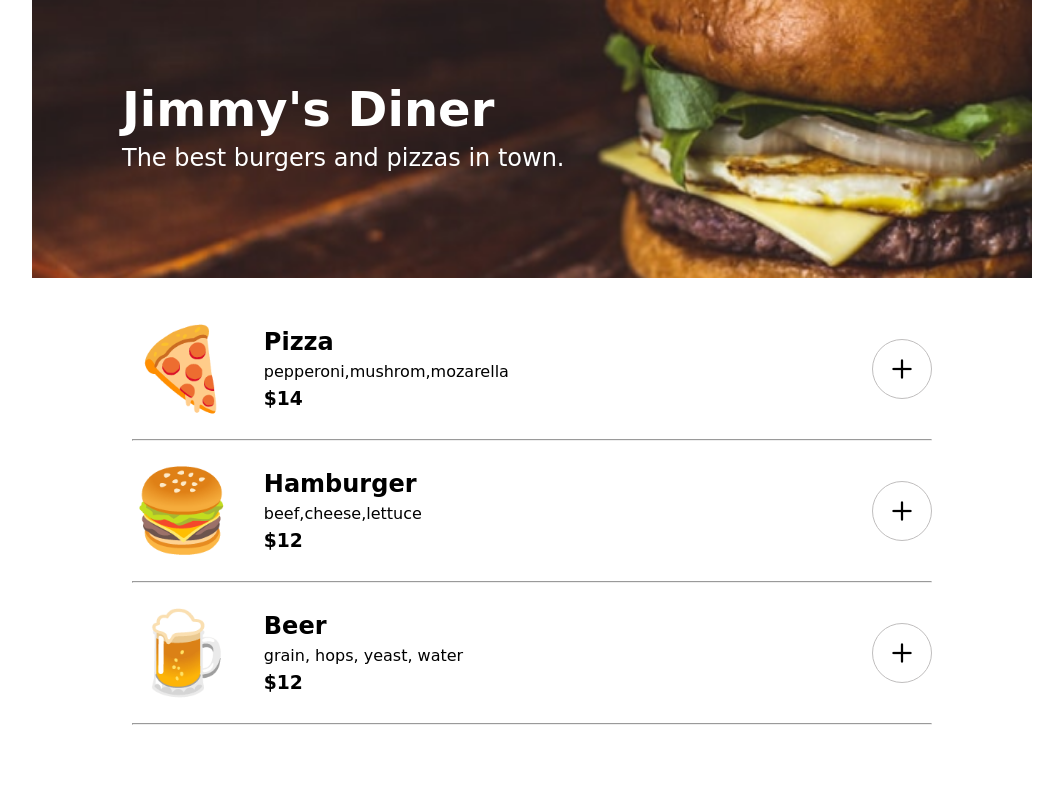
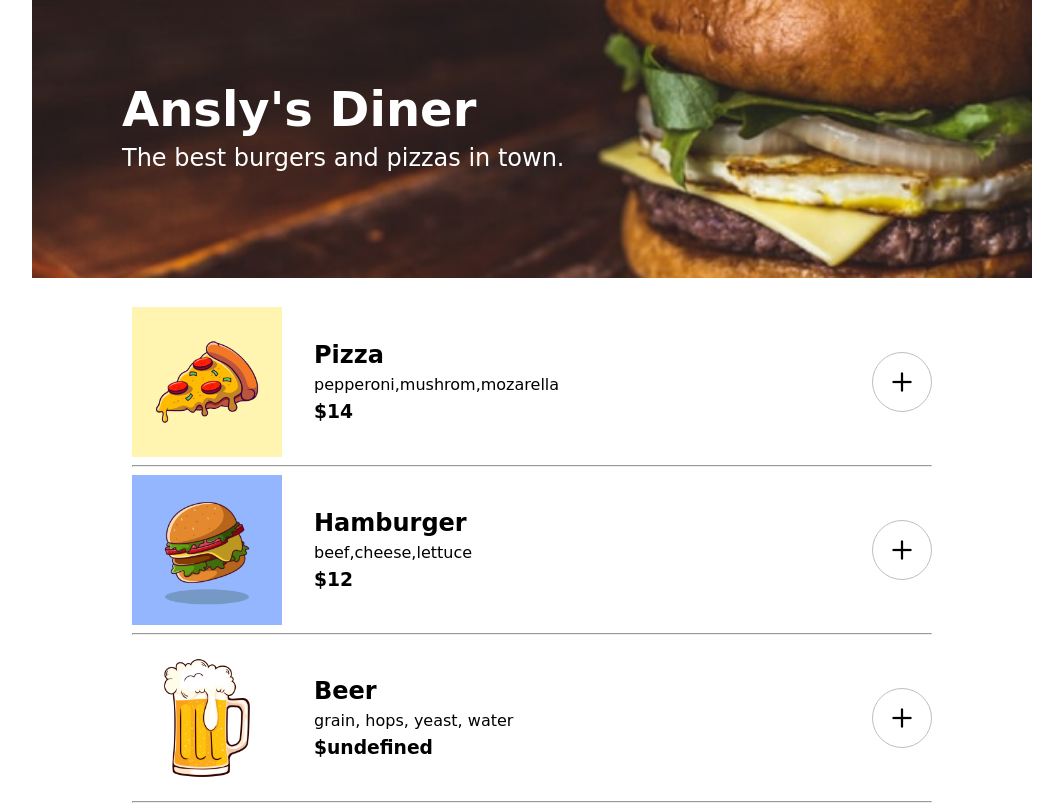
Before and after one commit to Ansly21/RestaurantOrderApp, a website built with Vite: page index.html in a window 1280 px wide. Shown: the whole page, without its empty margins (108-1171 px from the left). Built offline with nearby package versions, Linux system fonts and the light colour scheme; a web font is replaced by a local one.

Commit message:
Changed emoji into picture

```diff
--- a/data.js
+++ b/data.js
@@ -3,21 +3,23 @@ export const menuArray = [
         name: "Pizza",
         ingredients: ["pepperoni", "mushrom", "mozarella"],
         price: 14,
-        emoji: "🍕",
+        img: "images/pizza.jpg",
+        alt: "Pizza from vecteezy.com",
         id: 0
     },
     {
         name: "Hamburger",
         ingredients: ["beef", "cheese", "lettuce"],
         price: 12,
-        emoji: "🍔",
+        img: "images/burger.jpg",
+        alt: "Burger from vecteezy.com",
         id: 1
     },
         {
         name: "Beer",
         ingredients: ["grain, hops, yeast, water"],
-        price: 12,
-        emoji: "🍺",
+        img: "images/beer.jpg",
+        alt: "Beer from vecteezy.com",
         id: 2
     }
 ]
--- a/index.html
+++ b/index.html
@@ -17,9 +17,9 @@
 <body>
     <div class="container">
     <header>
-         <img src="images/header-bg.png" alt="">
+         <img src="images/header-bg.png" alt="Burger background">
          <div class="header-name">
-            <h1>Jimmy's Diner</h1>
+            <h1>Ansly's Diner</h1>
             <p>The best burgers and pizzas in town.</p>
          </div>
     </header>
--- a/script.js
+++ b/script.js
@@ -1,20 +1,21 @@
 import { menuArray } from "./data.js"
 const menuDiv = document.getElementById("menu-container")
 const checkoutDiv = document.getElementById("checkout-section")
-let cardForm = document.getElementById('card-form')
-let closeModalBtn = document.getElementById("closeModalBtn")
-let formPay = document.getElementById("form")
-let name = document.getElementById("name")
+const cardForm = document.getElementById('card-form')
+const closeModalBtn = document.getElementById("closeModalBtn")
+const formPay = document.getElementById("form")
+const name = document.getElementById("name")
 let checkoutCart = []
 
 
+//Renders the menu name, picture, ingredients price, and add button
 function render() {
     let menuHtml = ``
 
     menuArray.forEach(function(menu) {
         menuHtml += `
         <div class="menu">
-            <h2 class="menu-emoji">${menu.emoji}</h2>
+            <img src=${menu.img} alt=${menu.alt}>
             <div class="menu-details">
                 <h2 class="menu-name">${menu.name}</h2>
                 <p class="menu-ingredients">${menu.ingredients}</p>
@@ -27,18 +28,17 @@ function render() {
     menuDiv.innerHTML = menuHtml
 }
 
-
+//Listens for click anywhere in the document then gives the id of the button click to the function searchMenu() / removeItem()
 document.addEventListener("click", function(e) {
     if(e.target.dataset.id) {
         searchMenu(e.target.dataset.id)
     } else if (e.target.dataset.remove) {
         removeItem(e.target.dataset.remove)
     }else {
-
     }
 })
 
-
+//Targets the menu item that has been clicked and pushes it to the checkoutCart array
 function searchMenu(menuId) {
     const filteredMenu = menuArray.filter(function(singleMenu) {
         return singleMenu.id == menuId
@@ -51,7 +51,7 @@ function searchMenu(menuId) {
     }
 }
 
-
+//Renders the checkout section html
 function checkoutSection() {
     let totalCost = 0;
     let checkoutHtml = ``
@@ -69,7 +69,6 @@ function checkoutSection() {
         <div class="checkout-item">
         <h2>${addItemToCheckout.name}</h2>
         <button class="remove-btn" data-remove=${incrementingNum}>remove</button>
-
         <h2 class="checkout-price">$${addItemToCheckout.price}</h2>
     </div>`
     })
@@ -92,11 +91,11 @@ function checkoutSection() {
     let completeOrderBtnId = document.getElementById("complete-order-btn")
     enableClick(completeOrderBtnId)
 
-   checkoutDiv.style.display = "block"
+    checkoutDiv.style.display = "block"
 }
 
 
-/* REMOVE */
+// Removes the item that has been clicked in the checkout section
 function removeItem(id) {
         if (id == 1) {
             checkoutCart.splice(id-1, id)
@@ -111,19 +110,23 @@ function removeItem(id) {
         }
 }
 
-
+//First gets the id parameter from checkoutSection() then uses that parameter for the addEventLister.
+// This function will make the modal appear after clicking the complete order button
 function enableClick(id) {
     id.addEventListener("click", () => {
         cardForm.style.display = "flex"
     })
 }
 
-
+// Button for closing the modal
 closeModalBtn.addEventListener("click", function() {
     cardForm.style.display = "none"
 })
 
-
+// When the user submits the form, it will add an innerHTML and gets the value in the input for name
+//Prevents refresh on submit
+//Resets the cart
+//Resets the inputs
 formPay.addEventListener("submit", function(e) {
     cardForm.style.display = "none"
     let paidHtml = `<div class="confirmation-message">
--- a/style.css
+++ b/style.css
@@ -47,6 +47,10 @@ header {
 .menu {
     display: flex;
     align-items: center;
+}
+
+.menu img {
+    width: 150px;
 }
 
 .menu-details {
```
Also changed, not shown: README.md, images/beer.jpg (added), images/burger.jpg (added), images/pizza.jpg (added).
